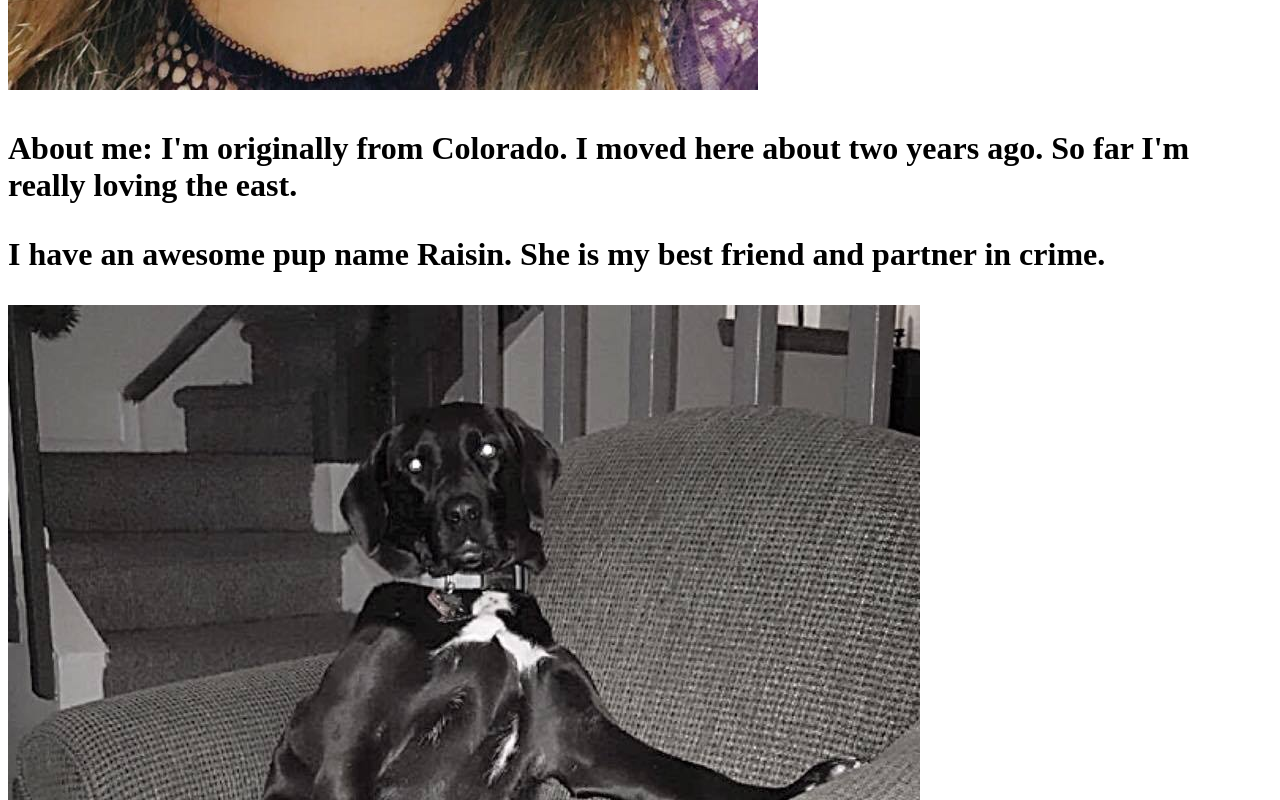
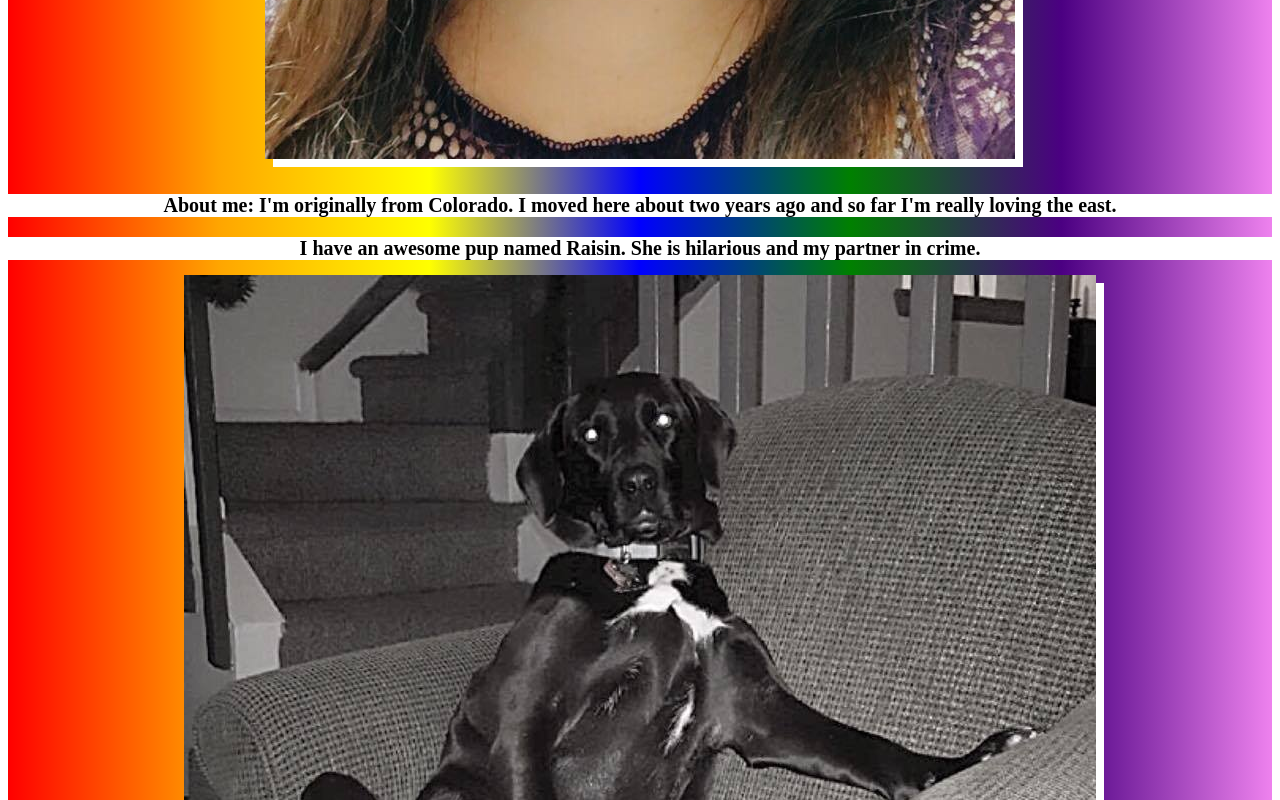
Before and after one commit to jigonder/Portfolio_Website, a plain HTML site: page index.html in a window 1280 px wide. Shown: the part 740-1540 px from the top of the page. Drawn offline with Linux system fonts and the light colour scheme.

Commit message:
updated index

```diff
--- a/index.html
+++ b/index.html
@@ -7,13 +7,14 @@
 <!-- Content -->
         <!-- Heeader -->
         <h1>Jillian Gonder<h1>
+        <link rel="stylesheet" type="text/css" href="style_bio.css">
           <!-- Insert Image -->
         <img src="118384241_10219960415615579_4458554532098981571_n.jpg" alt="It's Me!">
 <!-- Paragraph text describing -->
-<p>About me: I'm originally from Colorado. I moved here about two years ago. So far I'm really loving the east.
+<p>About me: I'm originally from Colorado. I moved here about two years ago and so far I'm really loving the east.
 </p>
 <!-- Paragraph -->
-<p> I have an awesome pup name Raisin. She is my best friend and partner in crime.</p>
+<p> I have an awesome pup named Raisin. She is hilarious and my partner in crime.</p>
 <img src="15622328_10209490932165036_2548402201478843906_n.jpg" alt="Raisin">
 </body>
 
```
